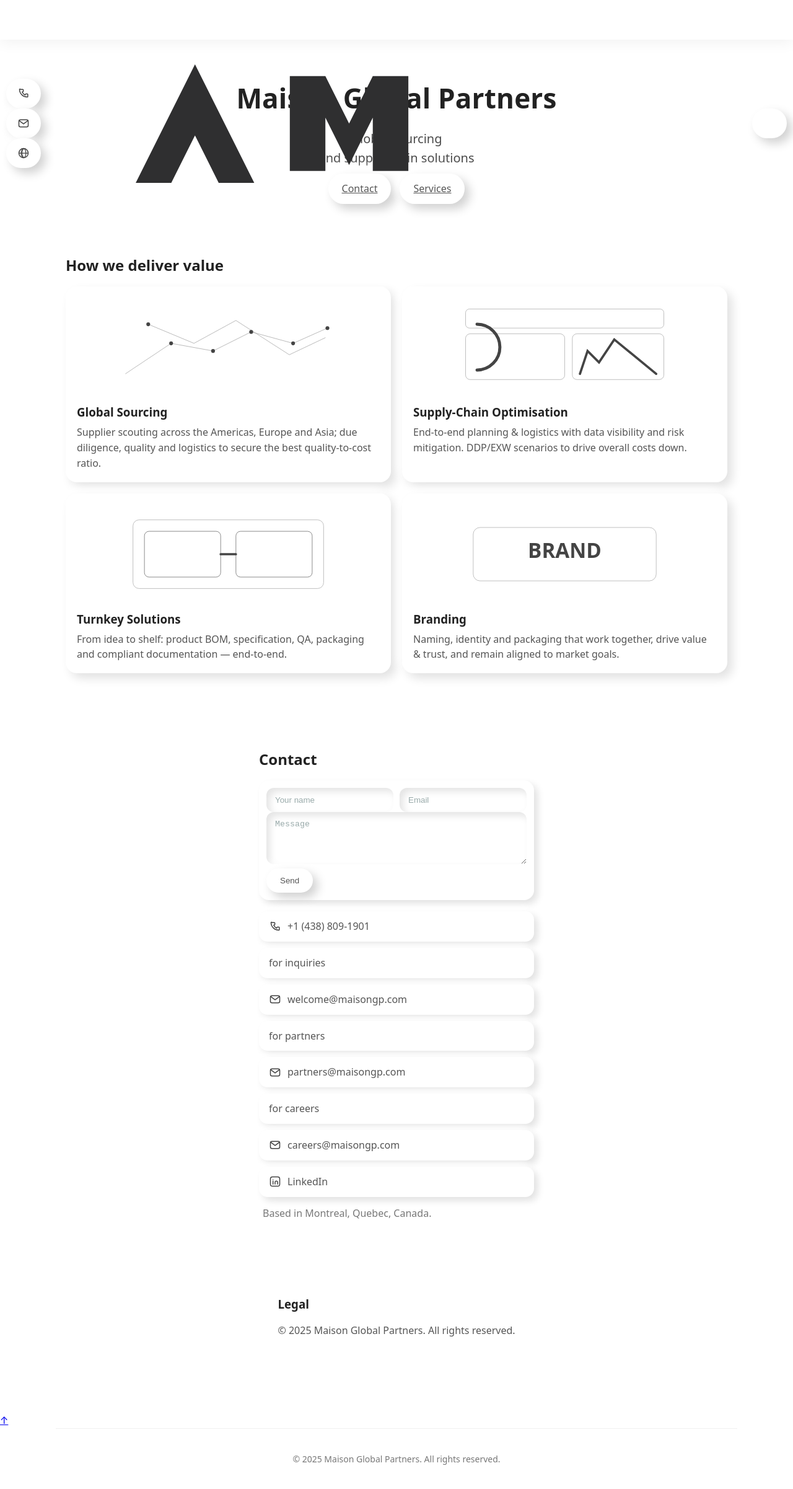
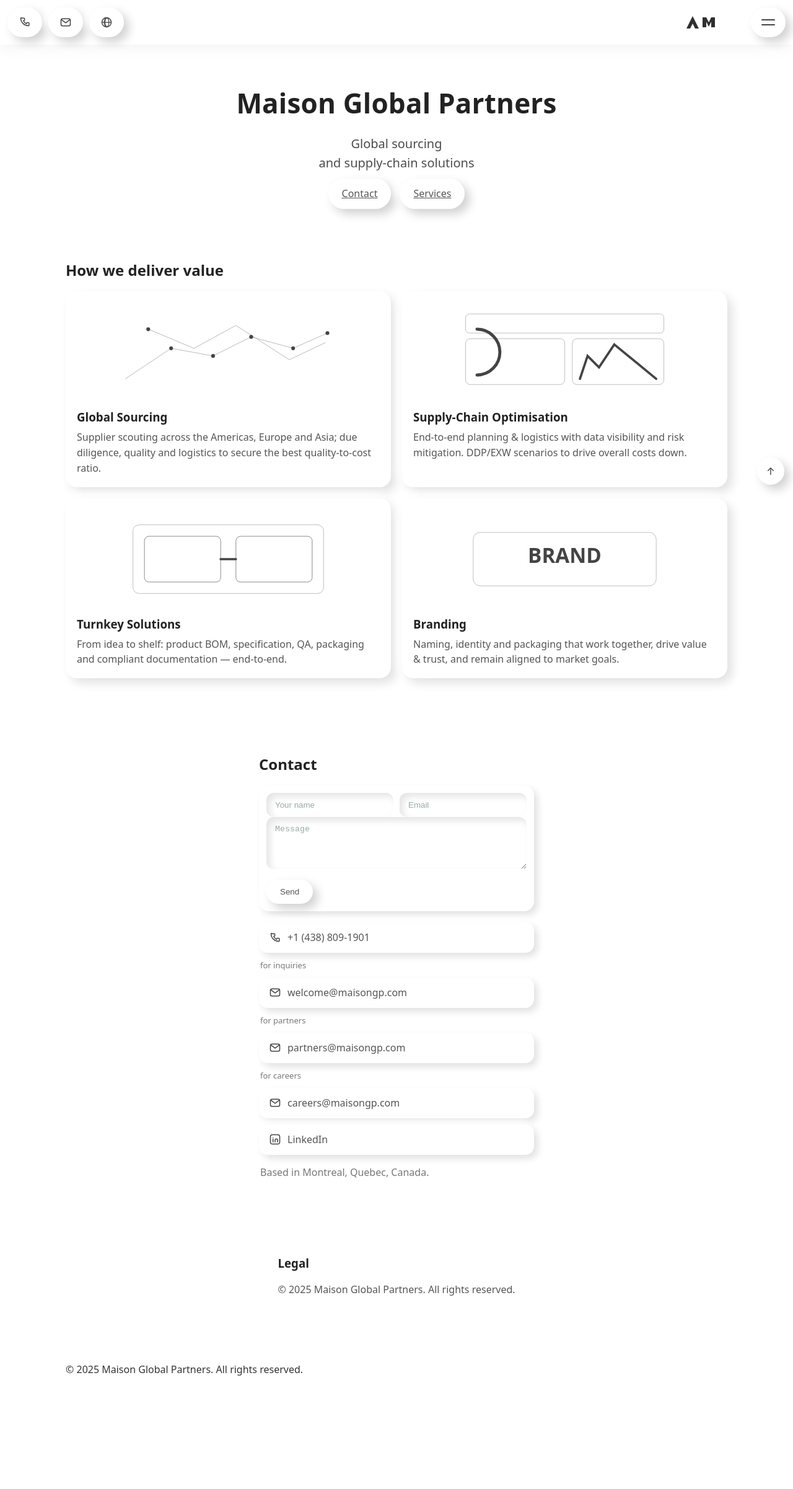
Before and after one commit to yanapelivanova/MGP, a Next.js app: page / in a window 1280 px wide. Shown: the top 2402 px of the page at 62% size. After the commit the page ends 2294 px from the top, so only its background shows below. Built offline with nearby package versions, Linux system fonts and the light colour scheme.

Commit message:
Update globals.css

```diff
--- a/app/globals.css
+++ b/app/globals.css
@@ -14,100 +14,103 @@ body {
 h1,h2,h3 { margin: 0 0 16px; color: #222; }
 .lead { color:#555; }
 
-/* ---------- Topbar (compact + smart) ---------- */
-.topbar {
+/* при скролле «липнуть» якорям на видимой высоте хэдера */
+#about, #services, #contact, #legal { scroll-margin-top: 84px; }
+
+/* ---------- Reveal on scroll ---------- */
+.reveal { opacity: 0; transform: translateY(16px); transition: opacity .5s ease, transform .5s ease; }
+.reveal-in { opacity: 1; transform: translateY(0); }
+
+/* ---------- Topbar ---------- */
+.topbar{
   position: sticky; top: 0; z-index: 40;
-  display: grid; grid-template-columns: 56px 1fr 56px;
+  display: grid; grid-template-columns: 1fr auto 56px;
   align-items: center;
-  height: 64px;
-  padding: 8px 10px;
+  height: 72px;
+  padding: 10px 12px;
   background: #fff;
   box-shadow: 0 4px 24px rgba(0,0,0,.06);
-  transition: transform .28s ease, box-shadow .28s ease, opacity .28s ease;
 }
-.topbar--hidden { transform: translateY(-100%); opacity:.98; }
-.brand-mark { display:flex; justify-content:center; align-items:center; cursor: pointer; }
-.brand-mark img { height: 38px; width: auto; display:block; } /* логотип заметнее */
+.left-tools{ display:flex; gap:10px; align-items:center; }
+.brand-mark{ display:flex; align-items:center; justify-content:center; }
+.logo-svg{ height: 40px; width:auto; } /* ~1.5x выше прежнего */
 
-/* header pills */
-.icon-pill {
+/* Кнопки-«пилюли» */
+.icon-pill{
   -webkit-tap-highlight-color: transparent;
   width: 56px; height: 48px; border: 0; background: #fff; border-radius: 28px;
   box-shadow: 8px 8px 16px #d1d1d1, -8px -8px 16px #ffffff;
   display: grid; place-items: center; cursor: pointer;
 }
-.icon-pill:active { box-shadow: inset 6px 6px 12px #d1d1d1, inset -6px -6px 12px #ffffff; }
+.icon-pill:active{ box-shadow: inset 6px 6px 12px #d1d1d1, inset -6px -6px 12px #ffffff; }
 
-/* minimalist icons */
-.ico { position: relative; width:22px; height:22px; display:block; }
-.ico.phone::before,
-.ico.mail::before,
-.ico.mail::after,
-.ico.menu::before,
-.ico.menu::after,
-.ico.in::before {
-  content:""; position:absolute; inset:auto; left:0; right:0; background:#444; border-radius:2px;
+/* Бургер и прочие псевдо-иконки */
+.ico-burger{
+  position: relative; width: 22px; height: 22px; display:block;
 }
-.ico.phone::before { width:18px; height:18px; border:2px solid #444; border-radius:4px 4px 8px 8px; left:2px; top:0; background:transparent; }
-.ico.mail::before { top:6px; height:2px; }
-.ico.mail::after  { top:14px; height:2px; transform:skewY(-18deg); transform-origin:left; }
-.ico.menu::before { top:6px; height:2px; }
-.ico.menu::after  { top:14px; height:2px; }
-.ico.in::before   { content:"in"; color:#444; font-weight:700; font-size:14px; top:2px; width:22px; text-align:center; background:transparent; }
+.ico-burger::before, .ico-burger::after{
+  content:""; position:absolute; left:0; right:0; height:2px; background:#444; border-radius:2px;
+}
+.ico-burger::before{ top:6px; }
+.ico-burger::after{ top:14px; }
+
+/* Выпадашка языков */
+.lang-pop{
+  position: absolute; top:64px; left:12px;
+  background:#fff; border-radius:12px; padding:8px;
+  box-shadow: 8px 8px 16px #e2e2e2, -8px -8px 16px #ffffff; z-index:41;
+}
+.lang-pop a{ display:block; padding:8px 12px; color:#333; text-decoration:none; border-radius:10px; }
+.lang-pop a:active{ box-shadow: inset 6px 6px 12px #d1d1d1, inset -6px -6px 12px #ffffff; }
 
 /* ---------- Drawer + overlay ---------- */
-.overlay { position: fixed; inset: 0; background: rgba(0,0,0,.22); z-index: 49; animation: fadeIn .2s ease; }
-.drawer {
-  position: fixed; top:0; right:0; bottom:0; width: 78vw; max-width: 380px;
-  background:#fff; z-index: 50; padding: 18px 20px;
-  border-radius: 16px 0 0 16px;
+.overlay{
+  position: fixed; inset:0; background: rgba(0,0,0,.22); z-index:49; animation:fadeIn .2s ease;
+}
+.drawer{
+  position: fixed; top:0; right:0; bottom:0; width:78vw; max-width:380px;
+  background:#fff; z-index:50; padding:18px 16px 24px;
+  border-radius:16px 0 0 16px;
   box-shadow: -12px 0 30px rgba(0,0,0,.12);
-  transform: translateX(100%);
-  animation: slideIn .28s ease forwards;
+  transform: translateX(100%); animation:slideIn .28s ease forwards;
 }
-.drawer-close { position:absolute; top:8px; right:12px; background:#fff; border:0; font-size:28px; line-height:1; cursor:pointer; }
-.drawer-list { list-style:none; padding: 56px 4px 0; margin:0; display:grid; gap:12px; }
-.drawer-item {
+.drawer-close{ position:absolute; top:8px; right:12px; background:#fff; border:0; font-size:28px; line-height:1; cursor:pointer; }
+.drawer-list{ list-style:none; margin:48px 0 0; padding:0; display:grid; gap:10px; }
+.drawer-list li{
   display:flex; align-items:center; justify-content:space-between;
-  text-decoration:none; color:#333; background:#fff; border:0;
-  padding:14px 16px; border-radius:12px; width:100%;
+  padding:14px 14px; border-radius:12px; background:#fff;
   box-shadow: 6px 6px 12px #e2e2e2, -6px -6px 12px #ffffff;
 }
-.drawer-item:active { box-shadow: inset 6px 6px 12px #d1d1d1, inset -6px -6px 12px #ffffff; }
-.drawer-item .arrow { font-weight:600; color:#888; }
+.drawer-list a{ color:#333; text-decoration:none; }
+@keyframes slideIn{ to{ transform: translateX(0);} }
+@keyframes fadeIn{ from{opacity:0;} to{opacity:1;} }
 
 /* ---------- Hero ---------- */
-.hero { padding: 12px 16px 16px; text-align:center; max-width: 1100px; margin: 0 auto; }
-.hero-title { font-size: clamp(26px, 5.2vw, 44px); letter-spacing:.2px; }
-.hero-tagline { margin:6px 0 10px; color:#4a4a4a; font-size: clamp(16px, 3.6vw, 20px); }
-.btnbar { display:flex; gap:14px; flex-wrap:wrap; justify-content:center; }
+.hero{ padding: 12px 16px 16px; text-align:center; max-width:1100px; margin:0 auto; }
+.hero-title{ font-size: clamp(26px, 5.2vw, 44px); letter-spacing:.2px; }
+.hero-tagline{ margin:6px 0 10px; color:#4a4a4a; font-size: clamp(16px, 3.6vw, 20px); }
+.btnbar{ display:flex; gap:14px; flex-wrap:wrap; justify-content:center; }
 
-/* neumorphic buttons */
+/* Неоморфные кнопки */
 .neumorphic-btn{
   display:inline-flex; align-items:center; justify-content:center;
-  padding:12px 22px; border-radius:50px; background:#fff; color:#555;
-  font-weight:500; border:none; cursor:pointer;
+  padding:12px 22px; border-radius:50px; background:#fff; color:#555; font-weight:500; border:none; cursor:pointer;
   box-shadow: 8px 8px 16px #d1d1d1, -8px -8px 16px #ffffff;
   transition: transform .15s ease, box-shadow .15s ease, opacity .15s ease;
 }
-.neumorphic-btn:hover{ transform: translateY(-1px); }
-.neumorphic-btn:active{
-  box-shadow: inset 6px 6px 12px #d1d1d1, inset -6px -6px 12px #ffffff;
-  transform: translateY(1px);
-}
+.neumorphic-btn:hover{ opacity:.95; }
+.neumorphic-btn:active{ box-shadow: inset 6px 6px 12px #d1d1d1, inset -6px -6px 12px #ffffff; transform: translateY(1px); }
 
 /* ---------- Services ---------- */
-.cards { display:grid; gap:18px; }
-@media (min-width: 860px){ .cards { grid-template-columns: repeat(2, 1fr); } }
+.cards{ display:grid; gap:18px; }
+@media (min-width: 860px){ .cards{ grid-template-columns: repeat(2,1fr); } }
 .card{
   background:#fff; border-radius:18px; padding:18px;
   box-shadow: 8px 8px 16px #e2e2e2, -8px -8px 16px #ffffff;
-  transition: transform .2s ease, box-shadow .2s ease;
 }
-.card:hover{ transform: translateY(-3px); box-shadow: 10px 10px 18px #e0e0e0, -10px -10px 18px #ffffff; }
 .card h3{ margin:10px 0 6px; }
 .card p{ margin:0; color:#555; }
-.card-img{ width:100%; height:160px; object-fit:contain; display:block; }
+.card-img{ width:100%; height:160px; display:block; }
 
 /* ---------- Contact form ---------- */
 .contact-form{
@@ -115,13 +118,14 @@ h1,h2,h3 { margin: 0 0 16px; color: #222; }
   box-shadow: 6px 6px 12px #e2e2e2, -6px -6px 12px #ffffff;
   margin: 8px 0 18px;
 }
-.form-row{ display:grid; grid-template-columns: 1fr 1fr; gap:10px; }
-@media (max-width: 560px){ .form-row{ grid-template-columns: 1fr; } }
+.form-row{ display:grid; grid-template-columns:1fr 1fr; gap:10px; }
+@media (max-width:560px){ .form-row{ grid-template-columns:1fr; } }
 .contact-form input, .contact-form textarea{
   width:100%; border:0; padding:12px 14px; border-radius:12px; background:#fff; color:#333;
   box-shadow: inset 6px 6px 12px #e5e5e5, inset -6px -6px 12px #ffffff;
 }
 .contact-form input::placeholder, .contact-form textarea::placeholder{ color:#9aa; }
+.form-actions{ margin-top:10px; display:flex; justify-content:flex-start; }
 
 /* ---------- Contact list ---------- */
 .mailbox{ display:flex; flex-direction:column; gap:10px; }
@@ -130,49 +134,13 @@ h1,h2,h3 { margin: 0 0 16px; color: #222; }
   padding:12px 16px; border-radius:14px; background:#fff; color:#555; text-decoration:none;
   box-shadow: 6px 6px 12px #e2e2e2, -6px -6px 12px #ffffff;
 }
-.mail em{ font-style: normal; color:#8a8a8a; margin-left:6px; }
-.mail-ico{ width:20px; height:20px; flex:0 0 20px; display:block; }
-.based{ color:#777; margin:4px 0 0 6px; }
-
-/* ---------- Footer ---------- */
-.foot{ padding: 24px 16px 42px; text-align:center; color:#777; font-size:14px; border-top: 1px solid #f0f0f0; }
-.foot-links{ display:flex; gap:10px; justify-content:center; margin-bottom:6px; }
-.foot a{ color:#666; text-decoration:none; }
-
-/* ---------- Anchor offset for sticky header ---------- */
-:target { scroll-margin-top: 80px; }
+.mail.note{ font-size:13px; color:#777; box-shadow:none; padding:0 2px; background:transparent; }
+.based{ color:#777; margin:6px 0 0 2px; }
 
 /* ---------- Back to top ---------- */
-.to-top {
-  position: fixed; right: 16px; bottom: 18px; z-index: 39;
-  width: 48px; height: 48px; border:0; border-radius: 24px; background:#fff; cursor:pointer;
+.backtotop{
+  position: fixed; right:14px; bottom:18px; z-index:45;
+  width:44px; height:44px; border-radius:22px; background:#fff; display:grid; place-items:center; text-decoration:none; color:#333;
   box-shadow: 8px 8px 16px #d1d1d1, -8px -8px 16px #ffffff;
-  display:grid; place-items:center;
-  opacity:0; pointer-events:none; transform: translateY(10px);
-  transition: opacity .25s ease, transform .25s ease;
 }
-.to-top--visible { opacity:1; pointer-events:auto; transform: none; }
-.to-top i { width:18px; height:18px; position:relative; }
-.to-top i::before { content:""; position:absolute; left:0; right:0; height:2px; top:8px; background:#444; transform: rotate(90deg); }
-.to-top i::after  { content:""; position:absolute; left:4px; top:2px; width:8px; height:8px; border-left:2px solid #444; border-top:2px solid #444; transform: rotate(45deg); }
-
-/* ---------- Scroll-reveal ---------- */
-[data-reveal]{
-  opacity: 0;
-  transform: translateY(14px);
-  transition: opacity .5s ease, transform .5s ease;
-}
-[data-reveal].is-visible{ opacity: 1; transform: none; }
-[data-reveal][data-delay="1"]{ transition-delay: .08s; }
-[data-reveal][data-delay="2"]{ transition-delay: .16s; }
-[data-reveal][data-delay="3"]{ transition-delay: .24s; }
-
-/* Respect reduced motion */
-@media (prefers-reduced-motion: reduce){
-  * { animation: none !important; transition: none !important; }
-  [data-reveal]{ opacity:1; transform:none; }
-}
-
-/* Drawer animations */
-@keyframes slideIn { to { transform: translateX(0); } }
-@keyframes fadeIn { from { opacity:0; } to { opacity:1; } }
+.backtotop:active{ box-shadow: inset 6px 6px 12px #d1d1d1, inset -6px -6px 12px #ffffff; }
```
